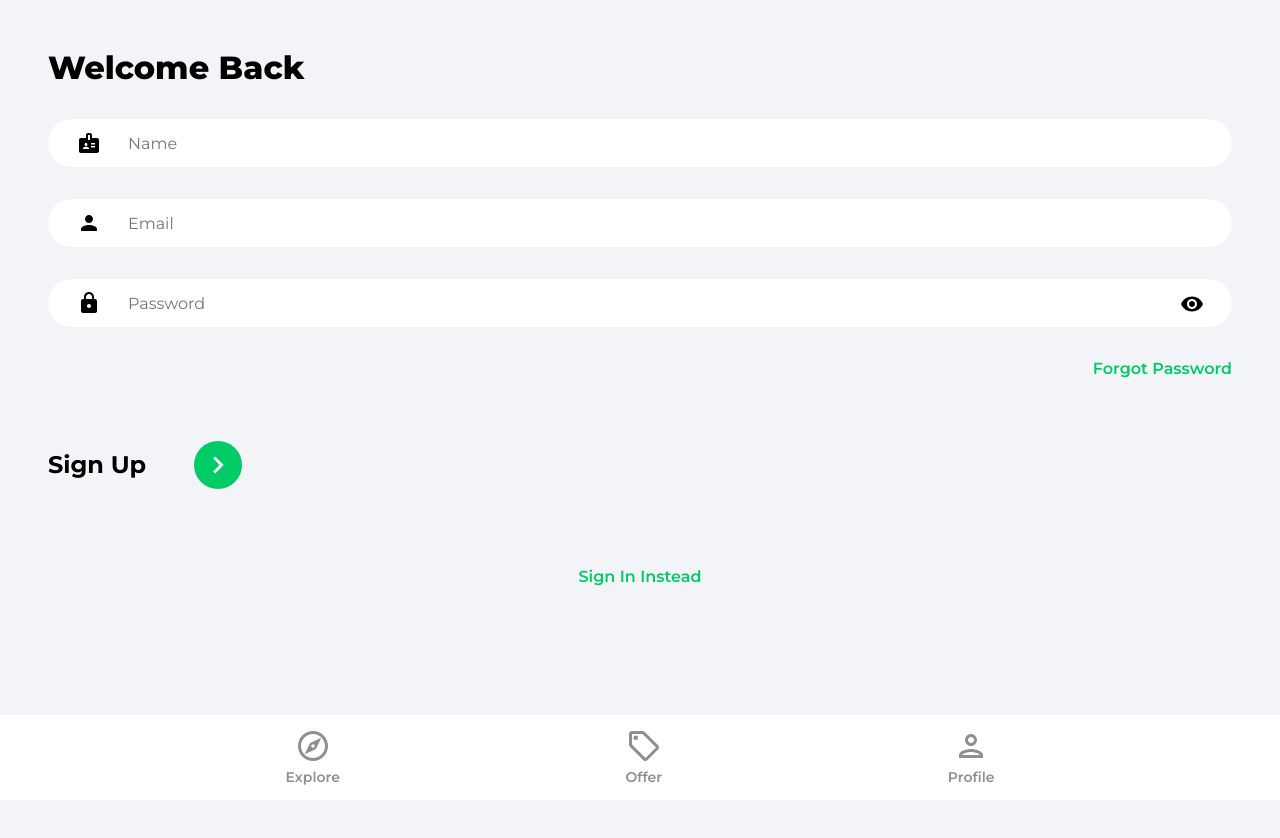
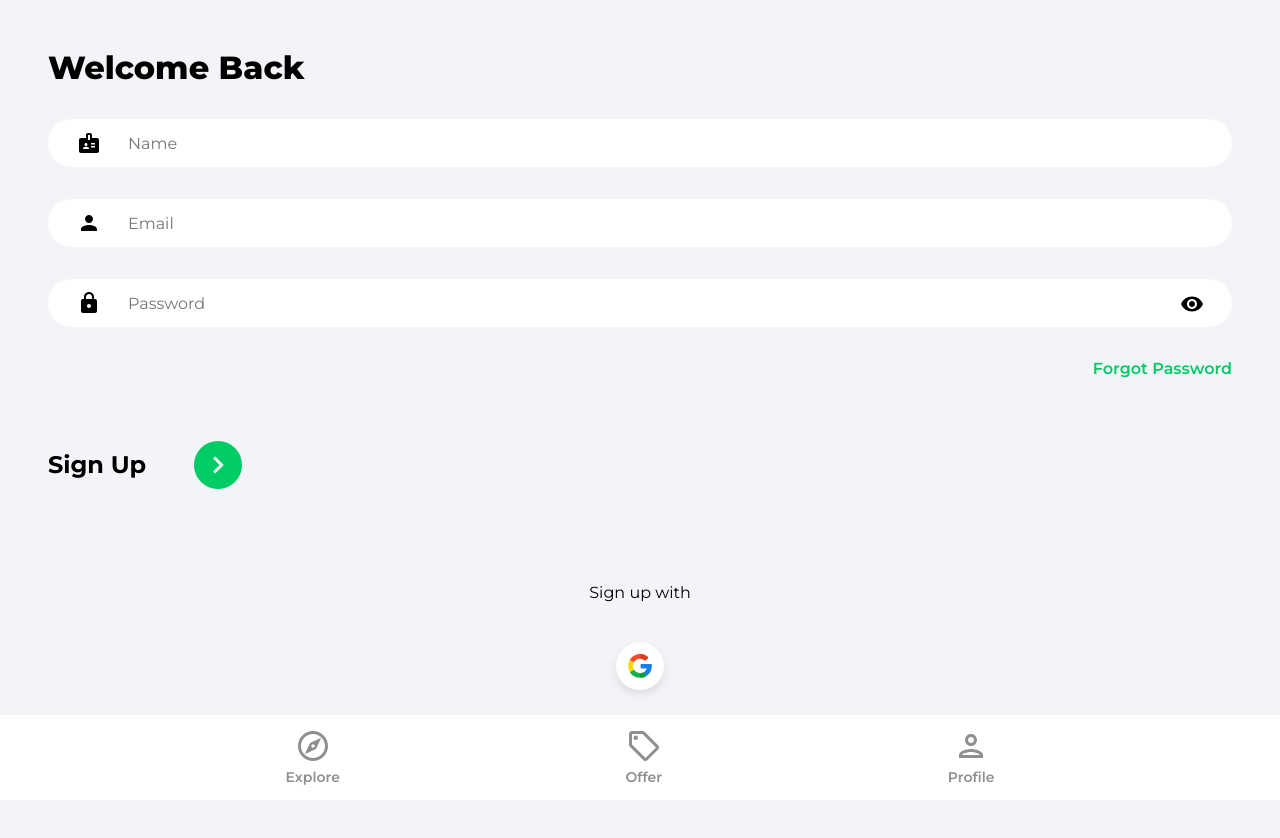
Before and after one commit to zheng980423/house-market, a React (Create React App) app: page /sign-up in a window 1280 px wide. Shown: the top 838 px of the page. Before the commit the page ends 800 px from the top, so only its background shows below. Built offline with nearby package versions, Linux system fonts and the light colour scheme.

Commit message:
Add:添加 google oauth

```diff
--- /dev/null
+++ b/src/components/OAuth.jsx
@@ -0,0 +1,46 @@
+import { useLocation, useNavigate } from 'react-router-dom';
+import { getAuth, signInWithPopup, GoogleAuthProvider } from 'firebase/auth';
+import { doc, setDoc, getDoc, serverTimestamp } from 'firebase/firestore';
+import { db } from '../firebase.config';
+import { toast } from 'react-toastify';
+import googleIcon from '../assets/svg/googleIcon.svg';
+
+const OAuth = () => {
+  const navigage = useNavigate();
+  const location = useLocation();
+  const onGoogleClick = async () => {
+    try {
+      const auth = getAuth();
+      const provider = new GoogleAuthProvider();
+      const result = await signInWithPopup(auth, provider);
+      const user = result.user;
+
+      const docRef = doc(db, 'users', user.uid);
+
+      const docSnap = await getDoc(docRef);
+      console.log(docSnap);
+      if (!docSnap.exists) {
+        const formData = {
+          name: user.displayName,
+          email: user.email,
+          timestamp: serverTimestamp(),
+        };
+        await setDoc(docRef, formData);
+      }
+      navigage('/');
+    } catch (error) {
+      console.log(error);
+      toast.error('could not authorize with google');
+    }
+  };
+  return (
+    <div className="socialLogin">
+      <p>Sign {location.pathname === '/sign-up' ? 'up' : 'in'} with</p>
+      <button className="socialIconDiv" onClick={onGoogleClick}>
+        <img className="socialIconImg" src={googleIcon} alt="google" />
+      </button>
+    </div>
+  );
+};
+
+export default OAuth;
--- a/src/pages/SignIn.jsx
+++ b/src/pages/SignIn.jsx
@@ -4,6 +4,7 @@
 import { ReactComponent as ArrowRightIcon } from '../assets/svg/keyboardArrowRightIcon.svg';
 import visibilityIcon from '../assets/svg/visibilityIcon.svg';
 import { toast } from 'react-toastify';
+import OAuth from '../components/OAuth';
 const SignIn = () => {
   const [showPassword, setShowPassword] = useState(false);
   const [formData, setFormData] = useState({
@@ -82,7 +83,7 @@
             </div>
           </form>
 
-          {/* Google oAuth Component */}
+          <OAuth />
 
           <Link to="/sign-up" className="registerLink">
             Sign Up Instead
--- a/src/pages/SignUp.jsx
+++ b/src/pages/SignUp.jsx
@@ -10,6 +10,7 @@
 import { db } from '../firebase.config';
 import { ReactComponent as ArrowRightIcon } from '../assets/svg/keyboardArrowRightIcon.svg';
 import visibilityIcon from '../assets/svg/visibilityIcon.svg';
+import OAuth from '../components/OAuth';
 const SignUp = () => {
   const [showPassword, setShowPassword] = useState(false);
   const [formData, setFormData] = useState({
@@ -103,9 +104,7 @@
               </button>
             </div>
           </form>
-
-          {/* Google oAuth Component */}
-
+          <OAuth />
           <Link to="/sign-in" className="registerLink">
             Sign In Instead
           </Link>
```
